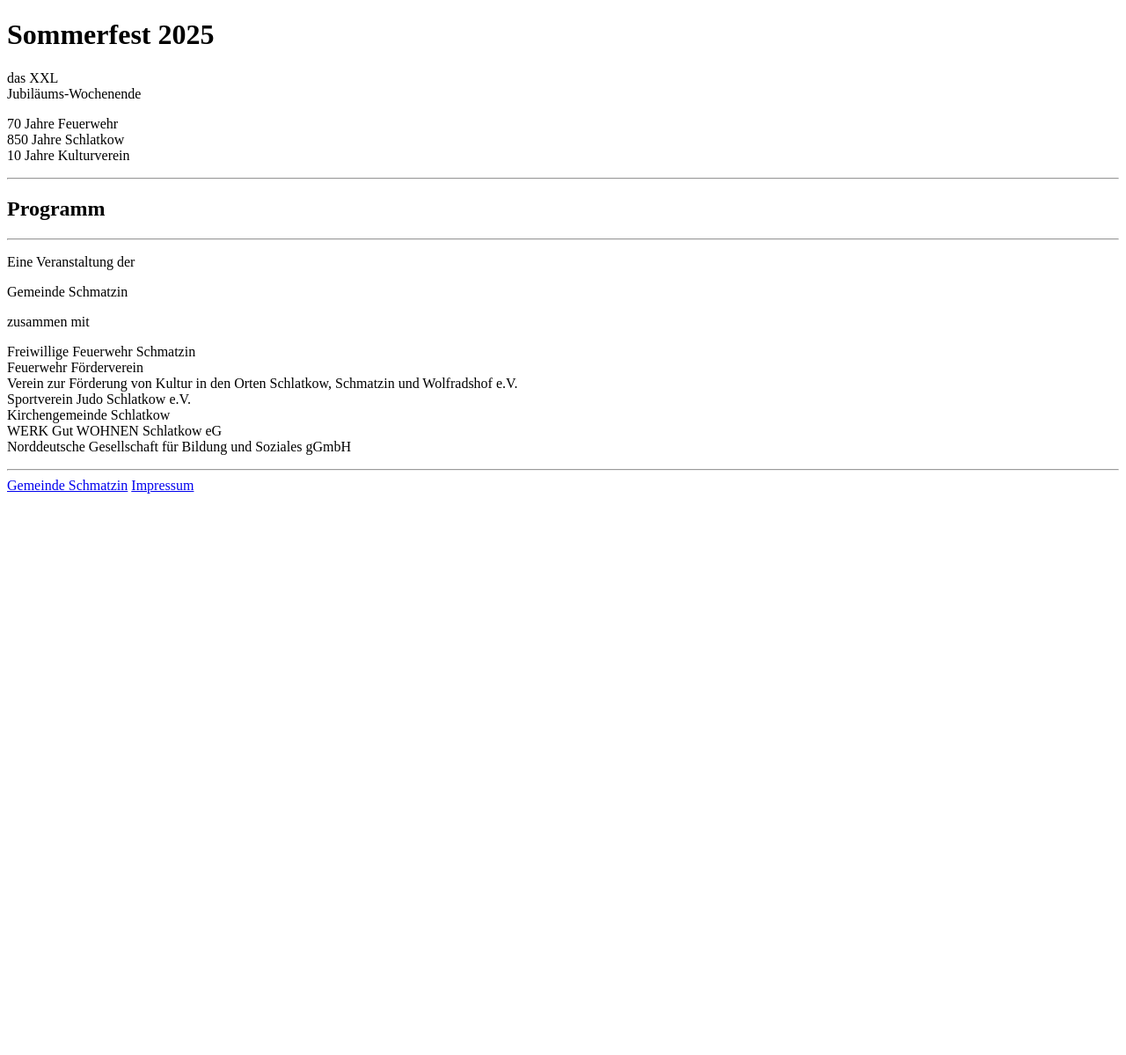
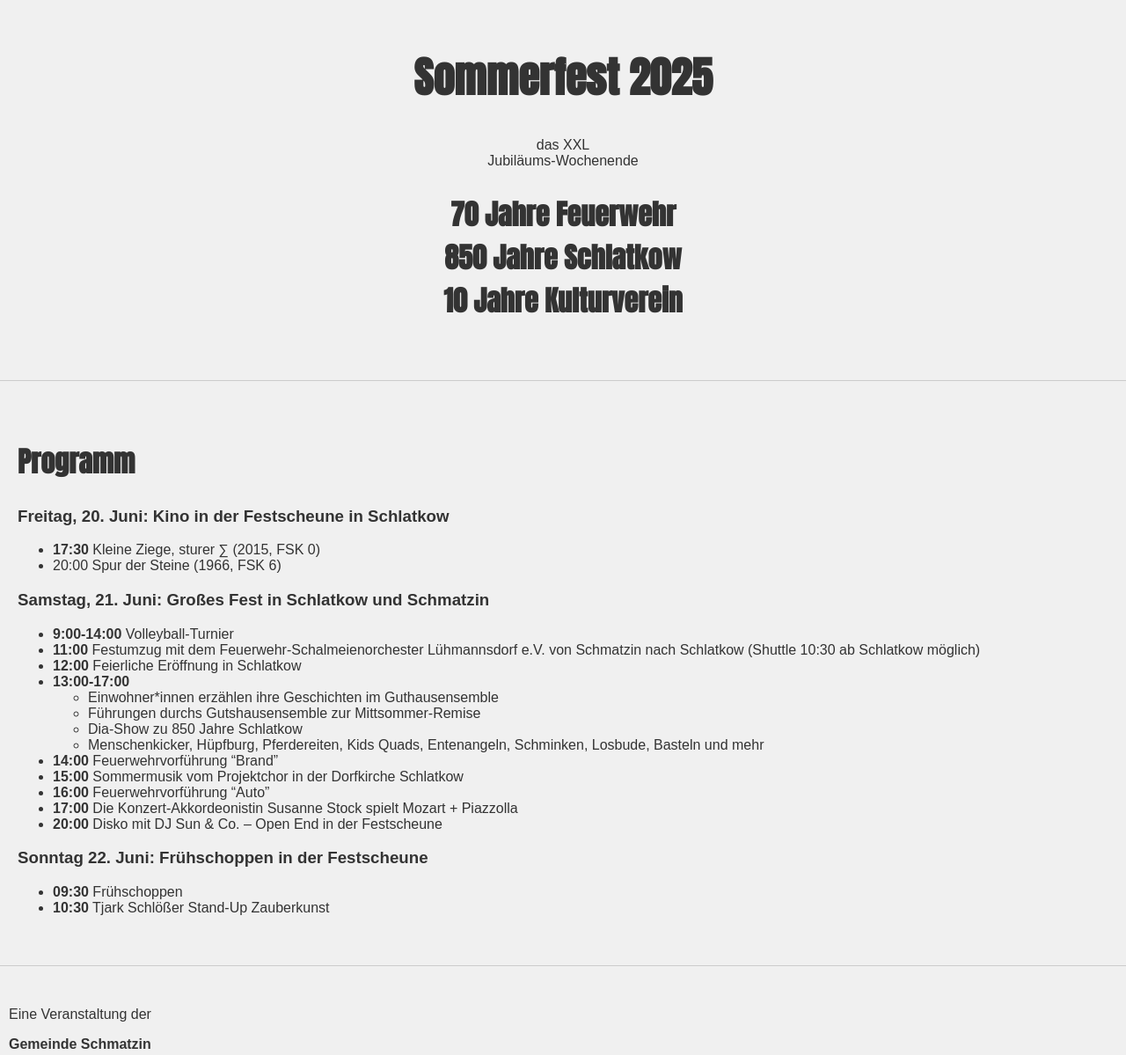
Before and after one commit to GemeindeSchamtzin/sommerfest-2025, a plain HTML site: page index.html in a window 1280 px wide. Shown: the top 1199 px of the page at 88% size. Before the commit the page ends 800 px from the top, so only its background shows below. Drawn offline with Linux system fonts and the light colour scheme; a web font is replaced by a local one.

Commit message:
Add infos.

```diff
--- a/index.html
+++ b/index.html
@@ -1,44 +1,147 @@
 <!DOCTYPE html>
 <html lang="de">
+
 <head>
     <meta charset="UTF-8">
     <meta name="viewport" content="width=device-width, initial-scale=1.0">
     <title>Sommerfest 2025</title>
+    <link href="https://fonts.googleapis.com/css2?family=Anton&family=ABeeZee&display=swap" rel="stylesheet">
+    <link href="https://fonts.googleapis.com/css2?family=ABeeZee&display=swap" rel="stylesheet">
+    <style>
+        body {
+            font-family: 'ABeeZee', sans-serif;
+            background-color: #f0f0f0;
+            color: #333;
+            margin: 0;
+            padding: 0;
+        }
+
+        header {
+            text-align: center;
+            padding: 20px 0;
+        }
+
+        h1 {
+            font-family: 'Anton', sans-serif;
+            font-size: 3em;
+        }
+
+        h2 {
+            font-family: 'Anton', sans-serif;
+            font-size: 2em;
+        }
+
+        main {
+            padding: 20px;
+        }
+
+        aside {
+            padding: 10px;
+            margin-top: 20px;
+        }
+
+        footer {
+            text-align: center;
+            padding: 10px 0;
+            background-color: #333;
+            color: white;
+        }
+
+        footer a {
+            margin: 0 10px;
+        }
+
+        footer a:hover {
+            text-decoration: underline;
+        }
+
+        hr {
+            border: 0;
+            height: 1px;
+            background-color: #ccc;
+            margin: 20px 0;
+        }
+    </style>
 </head>
+
 <body>
     <header>
-    <h1>Sommerfest 2025</h1>
-    <p>das XXL<br/>Jubiläums-Wochenende</p>
-    <p>
-        70 Jahre Feuerwehr<br/>
-850 Jahre Schlatkow<br/>
-10 Jahre Kulturverein<br/>
-    </p>
+        <h1>Sommerfest 2025</h1>
+        <p>das XXL<br />Jubiläums-Wochenende</p>
+        <h2>
+            70 Jahre Feuerwehr<br />
+            850 Jahre Schlatkow<br />
+            10 Jahre Kulturverein<br />
+        </h2>
     </header>
-    <hr/>
+    <hr />
     <main>
-<h2>Programm</h2>
+        <h2>Programm</h2>
+
+        <h3>Freitag, 20. Juni: Kino in der Festscheune in Schlatkow</h3>
+
+        <ul>
+            <li><strong>17:30</strong> Kleine Ziege, sturer ∑ (2015, FSK 0)</li>
+            <li></strong>20:00</strong> Spur der Steine (1966, FSK 6)</li>
+        </ul>
+
+
+        <h3>Samstag, 21. Juni: Großes Fest in Schlatkow und Schmatzin</h3>
+
+        <ul>
+            <li><strong>9:00-14:00</strong> Volleyball-Turnier</li>
+            <li>
+                <strong>11:00</strong> Festumzug mit dem Feuerwehr-Schalmeienorchester Lühmannsdorf e.V. von Schmatzin
+                nach Schlatkow (Shuttle 10:30 ab Schlatkow möglich)
+            </li>
+            <li><strong>12:00</strong> Feierliche Eröffnung in Schlatkow</li>
+            <li>
+                <strong>13:00-17:00</strong>
+                <ul>
+                    <li>Einwohner*innen erzählen ihre Geschichten im Guthausensemble</li>
+                    <li>Führungen durchs Gutshausensemble zur Mittsommer-Remise</li>
+                    <li>Dia-Show zu 850 Jahre Schlatkow</li>
+                    <li>Menschenkicker, Hüpfburg, Pferdereiten, Kids Quads, Entenangeln, Schminken, Losbude, Basteln und
+                        mehr</li>
+                </ul>
+            </li>
+            <li><strong>14:00</strong> Feuerwehrvorführung “Brand”</li>
+            <li><strong>15:00</strong> Sommermusik vom Projektchor in der Dorfkirche Schlatkow</li>
+            <li><strong>16:00</strong> Feuerwehrvorführung “Auto”</li>
+            <li><strong>17:00</strong> Die Konzert-Akkordeonistin Susanne Stock spielt Mozart + Piazzolla</li>
+            <li><strong>20:00</strong> Disko mit DJ Sun & Co. – Open End in der Festscheune</li>
+        </ul>
+
+
+        <h3>Sonntag 22. Juni: Frühschoppen in der Festscheune</h3>
+
+        <ul>
+            <li><strong>09:30</strong> Frühschoppen</li>
+            <li><strong>10:30</strong> Tjark Schlößer Stand-Up Zauberkunst</li>
+        </ul>
     </main>
-    <hr/>
+    <hr />
     <aside>
-
         <p>
-        Eine Veranstaltung der
+            Eine Veranstaltung der
         </p>
         <p>
-        Gemeinde Schmatzin
+            <strong>Gemeinde Schmatzin</strong>
         </p>
         <p>
-        zusammen mit </p>
+            zusammen mit </p>
         <p>
-        Freiwillige Feuerwehr Schmatzin
-        <br/>Feuerwehr Förderverein<br/>Verein zur Förderung von Kultur in den Orten Schlatkow, Schmatzin und Wolfradshof e.V.<br/>Sportverein Judo Schlatkow e.V.<br/>Kirchengemeinde Schlatkow<br/>WERK Gut WOHNEN Schlatkow eG<br/>Norddeutsche Gesellschaft für Bildung und Soziales gGmbH
+            Freiwillige Feuerwehr Schmatzin
+            <br />Feuerwehr Förderverein<br />Verein zur Förderung von Kultur in den Orten Schlatkow, Schmatzin und
+            Wolfradshof e.V.<br />Sportverein Judo Schlatkow e.V.<br />Kirchengemeinde Schlatkow<br />WERK Gut WOHNEN
+            Schlatkow eG<br />Norddeutsche Gesellschaft für Bildung und Soziales gGmbH
         </p>
     </aside>
-    <hr/>
+    <hr />
     <footer>
         <a href="https://www.amt-zuessow.de/gemeinden/schmatzin/">Gemeinde Schmatzin</a>
         <a href="https://www.amt-zuessow.de/gemeinden/schmatzin/">Impressum</a>
     </footer>
 </body>
+
 </html>
```
